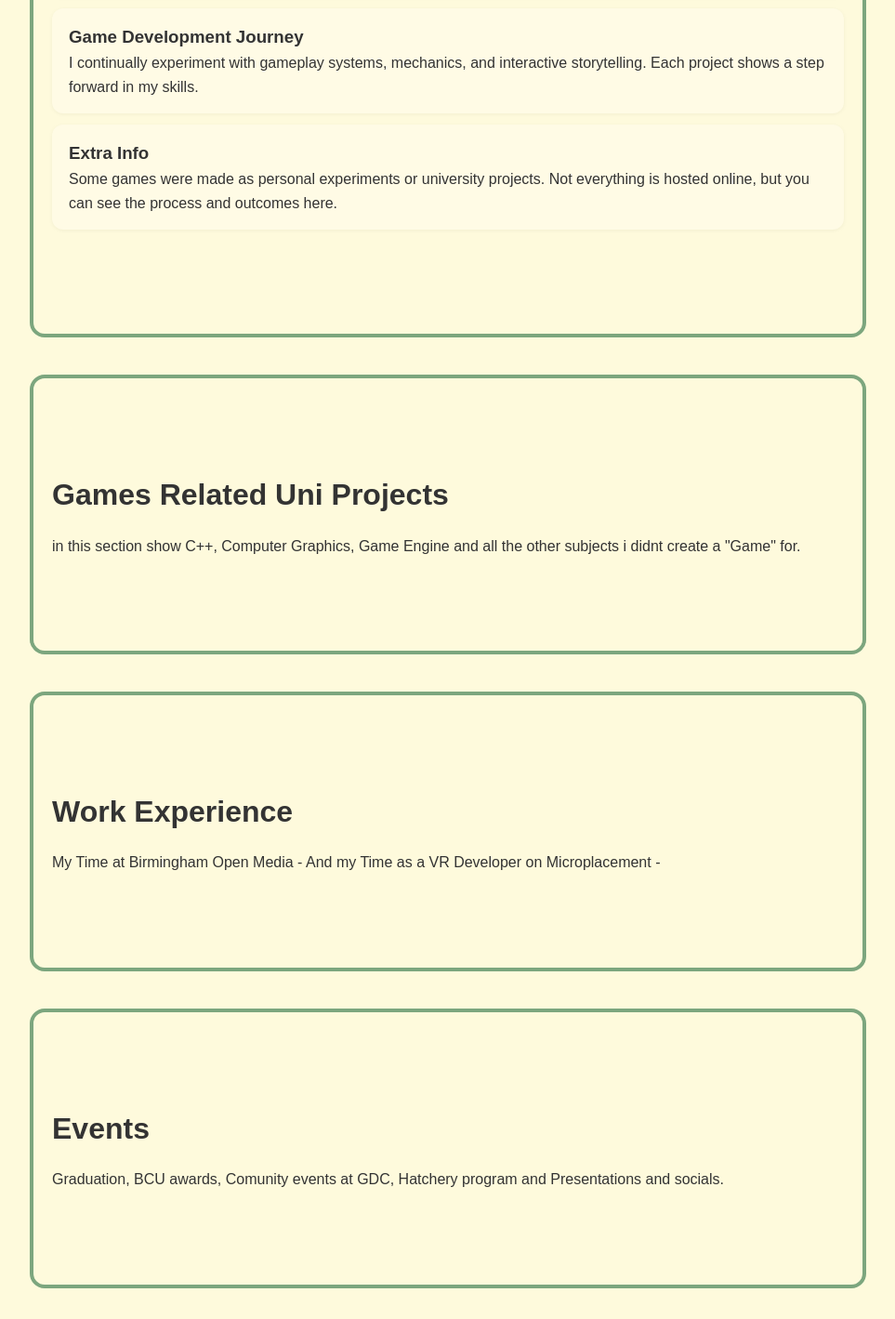
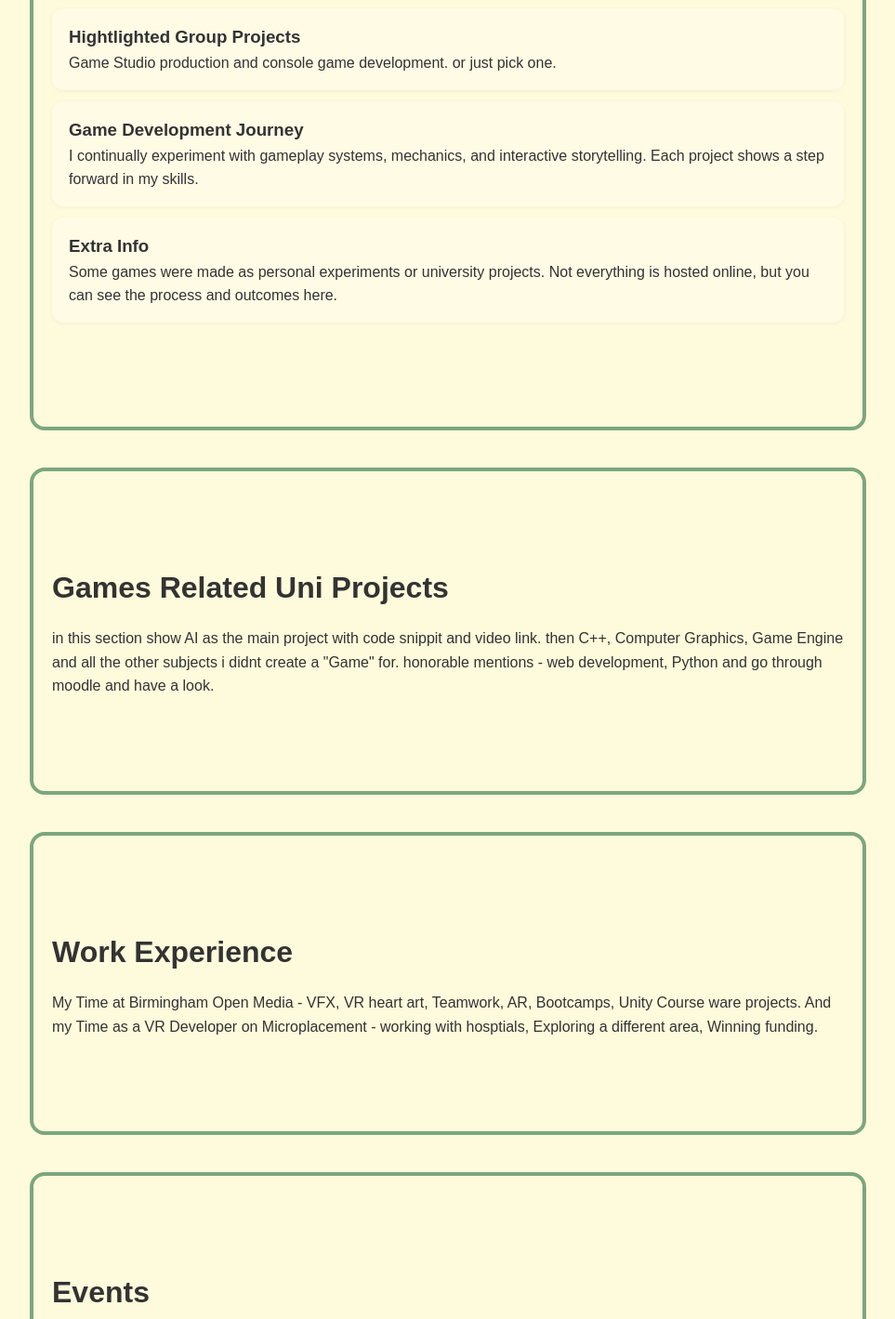
Before and after one commit to Jacklongy/Jack-Longmore-Portfolio, a plain HTML site: page portfolio.html in a window 1280 px wide. Shown: the part 4389-5808 px from the top of the page at 93% size, without its empty margins (158-1121 px from the left). Drawn offline with Linux system fonts and the light colour scheme.

Commit message:
few changes

```diff
--- a/portfolio.html
+++ b/portfolio.html
@@ -164,6 +164,13 @@ void Jump() {
     </div>
   </div>
 
+    <div class="game-cards">
+    <!-- Card 1 -->
+    <div class="card fade-item">
+      <h3>Hightlighted Group Projects</h3>
+      <p>Game Studio production and console game development. or just pick one.</p>
+    </div>
+
   <div class="game-cards">
     <!-- Card 1 -->
     <div class="card fade-item">
@@ -184,19 +191,20 @@ void Jump() {
 
   <section id="Uni Projects" class="fade-item">
     <h2>Games Related Uni Projects</h2>
-    <p> in this section show C++, Computer Graphics, Game Engine and all the other subjects i didnt create a "Game" for.
+    <p> in this section show AI as the main project with code snippit and video link. then C++, Computer Graphics, Game Engine and all the other subjects i didnt create a "Game" for.
+      honorable mentions - web development, Python and go through moodle and have a look.
     </p>
   </section>
 
   <section id="Work Experience" class="fade-item">
     <h2>Work Experience</h2>
-    <p>My Time at Birmingham Open Media -
-      And my Time as a VR Developer on Microplacement -  </p>
+    <p>My Time at Birmingham Open Media - VFX, VR heart art, Teamwork, AR, Bootcamps, Unity Course ware projects.
+      And my Time as a VR Developer on Microplacement - working with hosptials, Exploring a different area, Winning funding. </p>
   </section>
 
   <section id="Events And Extra acolades" class="fade-item">
     <h2>Events</h2>
-    <p>Graduation, BCU awards, Comunity events at GDC, Hatchery program and Presentations and socials. </p>
+    <p>Graduation, BCU awards, Comunity events at GDC, Hatchery program and Presentations(Game jams GGJ) and socials. </p>
   </section>
 
   <footer>
```
